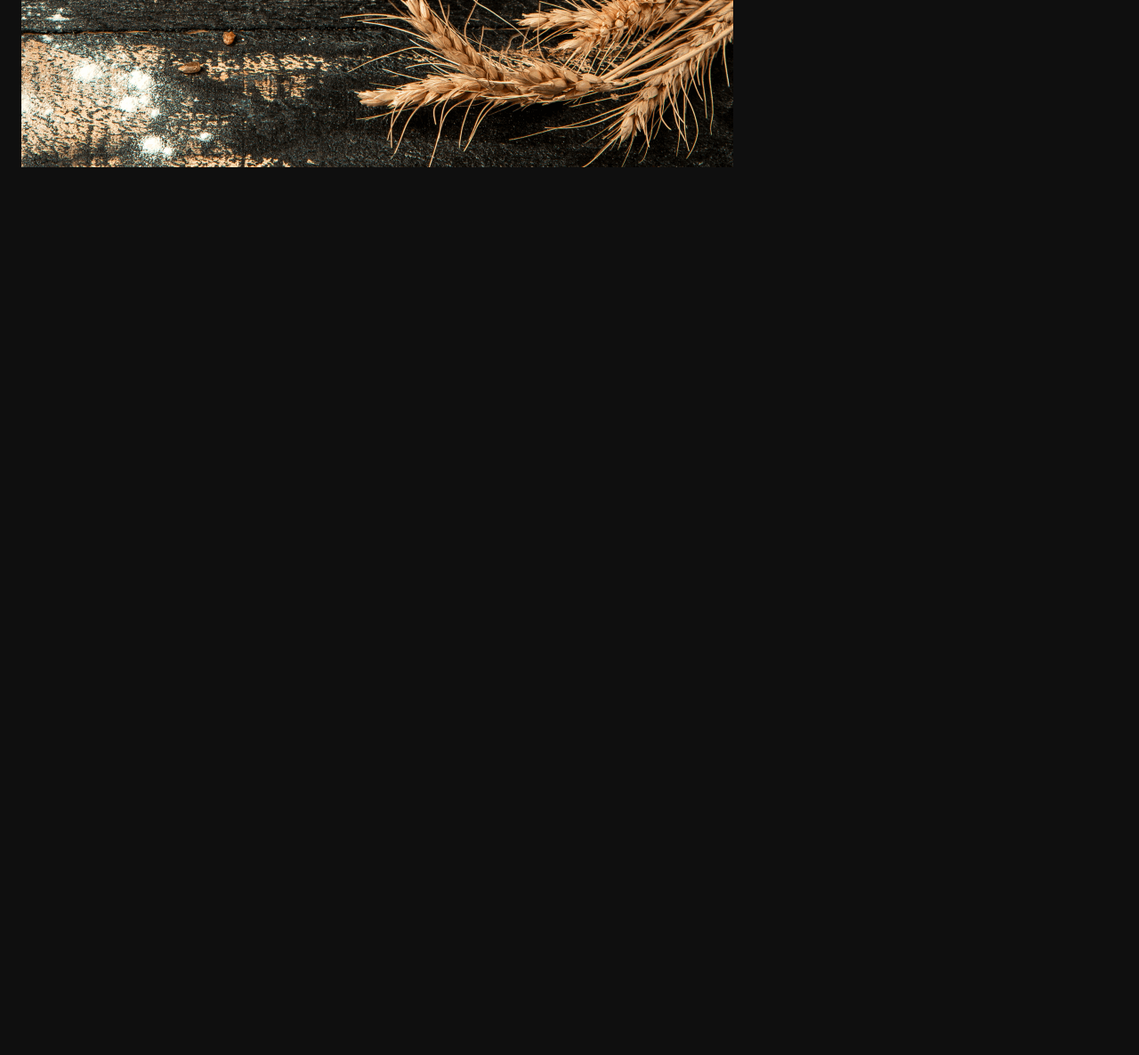
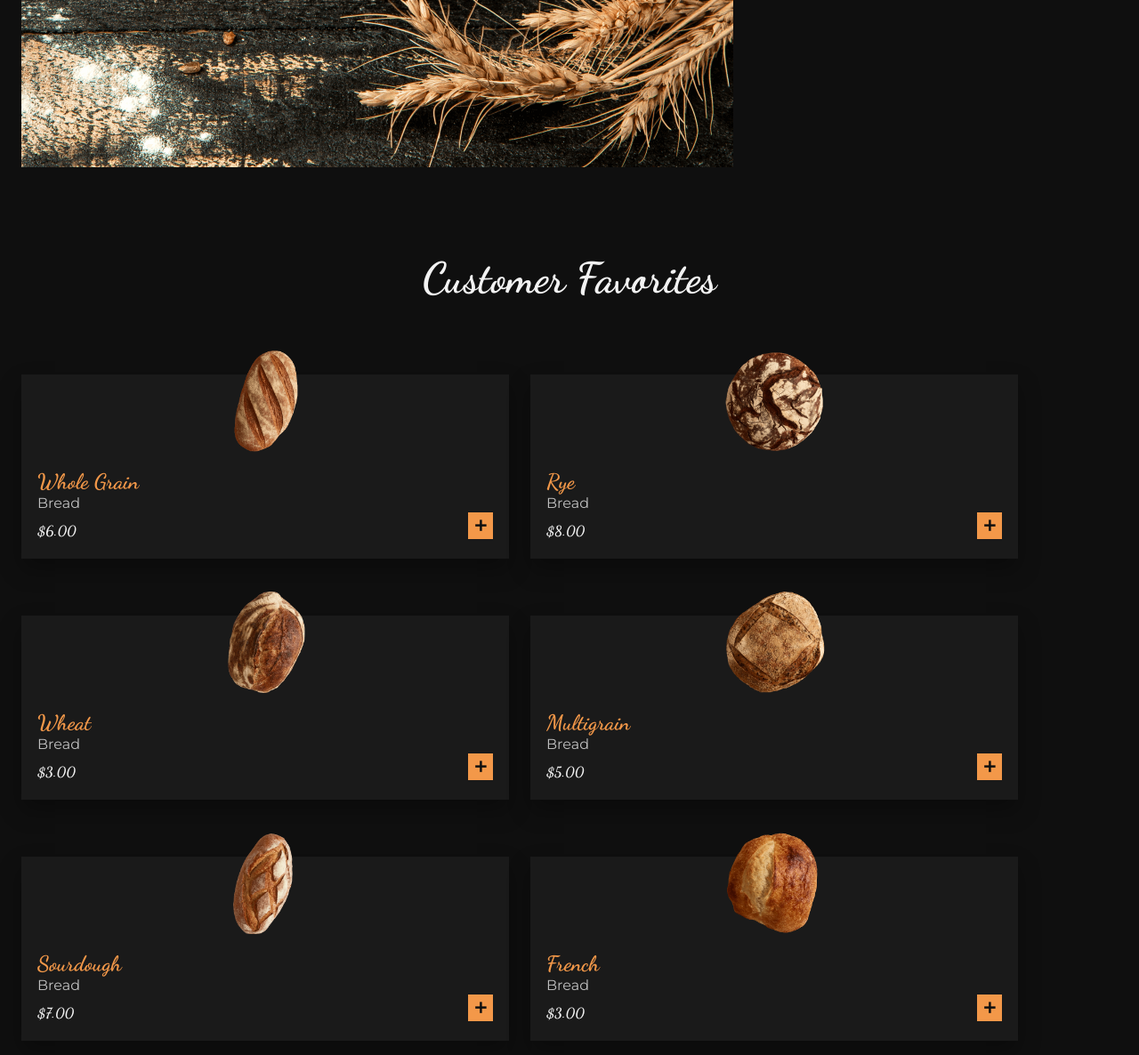
Before and after one commit to Jaymieblaze/Baker-Website, a plain HTML site: page index.html in a window 1280 px wide. Shown: the part 3003-4189 px from the top of the page at 89% size. Before the commit the page ends 3303 px from the top, so only its background shows below. Drawn offline with nearby package versions, Linux system fonts and the light colour scheme.

Commit message:
Favorite Section- HTML & CSS

```diff
--- a/index.html
+++ b/index.html
@@ -169,7 +169,99 @@
 
         <!-- FAVORITES -->
         <section class="favorite section" id="favorite">
+            <h2 class="section__title">Customer Favorites</h2>
 
+            <div class="favorite__container container grid">
+                <article class="favorite__card">
+                    <img src="images/favorite-bread-1.png" alt="image" class="favorite__img">
+
+                    <div class="favorite__data">
+                        <h2 class="favorite__title">Whole Grain
+                        </h2>
+                        <span class="favorite__subtitle">Bread</span>
+                        <h3 class="favorite__price">$6.00</h3>
+                    </div>
+
+                    <button class="favorite__button button">
+                        <i class="ri-add-line"></i>
+                    </button>
+                </article>
+
+                <article class="favorite__card">
+                    <img src="images/favorite-bread-2.png" alt="image" class="favorite__img">
+
+                    <div class="favorite__data">
+                        <h2 class="favorite__title">Rye
+                        </h2>
+                        <span class="favorite__subtitle">Bread</span>
+                        <h3 class="favorite__price">$8.00</h3>
+                    </div>
+
+                    <button class="favorite__button button">
+                        <i class="ri-add-line"></i>
+                    </button>
+                </article>
+
+                <article class="favorite__card">
+                    <img src="images/favorite-bread-3.png" alt="image" class="favorite__img">
+
+                    <div class="favorite__data">
+                        <h2 class="favorite__title">Wheat
+                        </h2>
+                        <span class="favorite__subtitle">Bread</span>
+                        <h3 class="favorite__price">$3.00</h3>
+                    </div>
+
+                    <button class="favorite__button button">
+                        <i class="ri-add-line"></i>
+                    </button>
+                </article>
+
+                <article class="favorite__card">
+                    <img src="images/favorite-bread-4.png" alt="image" class="favorite__img">
+
+                    <div class="favorite__data">
+                        <h2 class="favorite__title">Multigrain
+                        </h2>
+                        <span class="favorite__subtitle">Bread</span>
+                        <h3 class="favorite__price">$5.00</h3>
+                    </div>
+
+                    <button class="favorite__button button">
+                        <i class="ri-add-line"></i>
+                    </button>
+                </article>
+
+                <article class="favorite__card">
+                    <img src="images/favorite-bread-5.png" alt="image" class="favorite__img">
+
+                    <div class="favorite__data">
+                        <h2 class="favorite__title">Sourdough
+                        </h2>
+                        <span class="favorite__subtitle">Bread</span>
+                        <h3 class="favorite__price">$7.00</h3>
+                    </div>
+
+                    <button class="favorite__button button">
+                        <i class="ri-add-line"></i>
+                    </button>
+                </article>
+
+                <article class="favorite__card">
+                    <img src="images/favorite-bread-6.png" alt="image" class="favorite__img">
+
+                    <div class="favorite__data">
+                        <h2 class="favorite__title">French
+                        </h2>
+                        <span class="favorite__subtitle">Bread</span>
+                        <h3 class="favorite__price">$3.00</h3>
+                    </div>
+
+                    <button class="favorite__button button">
+                        <i class="ri-add-line"></i>
+                    </button>
+                </article>
+            </div>
         </section>
 
 
--- a/styles.css
+++ b/styles.css
@@ -413,3 +413,57 @@ img {
   width: 320px;
   justify-self: center;
 }
+
+/* ============ FAVORITE ========== */
+.favorite__container{
+padding-top: 3.5rem;
+grid-template-columns: repeat(2, 1fr);
+gap: 4rem 1.5rem;
+}
+
+.favorite__card{
+  position: relative;
+  background-color: var(--container-color);
+  box-shadow: 0 12px 24px hsla(0, 0%, 0%, .3);
+  padding: 6.5rem 1rem 1.25rem;
+  border: 2px solid transparent;
+  transition: border-color .4s;
+}
+
+.favorite__img{
+  width: 120px;
+  position: absolute;
+  top: -2rem;
+  left: 0;
+  right: 0;
+  margin: 0 auto;
+}
+
+.favorite__title{
+  font-size: var(--h2-font-size);
+  font-family: var(--second-font);
+  color: var(--first-color);
+}
+
+.favorite__subtitle{
+  display: block;
+  margin-bottom: .75rem;
+}
+
+.favorite__price{
+  font-size: var(--normal-font-size);
+  font-family: var(--second-font);
+}
+
+.favorite__button{
+  padding: .25rem;
+  font-size: 1.25rem;
+  position: absolute;
+  bottom: 1.25rem;
+  right: 1rem;
+  cursor: pointer;
+}
+
+.favorite__card:hover{
+  border-color: var(--first-color);
+}
```
